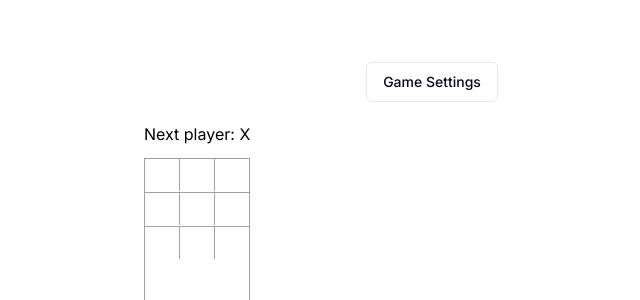
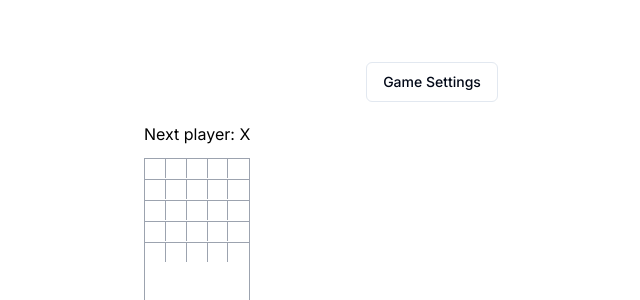
Before and after one commit to hirotada-t/react-apps, a Next.js app in the folder src/: page /tic-tac-toe in a window 1280 px wide. Shown: the part 114-414 px from the top of the page, without its empty margins (208-848 px from the left). Built offline with nearby package versions, Linux system fonts and the light colour scheme.

Commit message:
put player mark in cell

```diff
--- a/src/app/tic-tac-toe/components/Board.tsx
+++ b/src/app/tic-tac-toe/components/Board.tsx
@@ -30,10 +30,9 @@ export default function Board() {
           const border_b = i === boardSize - 1 ? '' : 'border-b';
           return (
             <div className={`${border_b} border-gray-400 grid grid-cols-${boardSize}`} key={i}>
-              {cols.map((data, j) => {
-                const cell = data === null ? '' : PLAYERS[data];
+              {cols.map((_, j) => {
                 const border_r = j === boardSize - 1 ? '' : 'border-r';
-                return <Square cell={cell} key={j} className={`${border_r} border-gray-400 w-full`} />
+                return <Square key={j} className={`${border_r} border-gray-400 w-full`} />
               })}
             </div>
           )
--- a/src/app/tic-tac-toe/components/Square.tsx
+++ b/src/app/tic-tac-toe/components/Square.tsx
@@ -7,27 +7,31 @@ type cellSize = {
   height: string;
 } | {};
 
-export default function Square({ cell, className }: Readonly<{ cell: string, className:string }>) {
-  const [cellSize, setCellSize] = useState<cellSize>({});
+export default function Square({ className }: Readonly<{className:string }>) {
+  const [cellStyle, setCellStyle] = useState<cellSize>({});
+  const [disabled, setDisabled] = useState<boolean>(false);
+  const [cell, setCell] = useState<string>('');
 
-  const disabled = cell !== '';
   const cellElm = useRef<HTMLButtonElement>(null);
+  const turn = useSelector((state: { ticTacToe: { turn: number } }) => state.ticTacToe.turn);
 
   const onCellClick = () => {
+    setDisabled(true);
+    setCell(turn % 2 === 0 ? 'X' : 'O');
     store.dispatch({ type: 'ticTacToe/updateGame', payload: cell });
   }
 
   useEffect(() => {
-    console.log(cellElm.current?.clientWidth);
     const width = '100%';
     const height = cellElm.current?.clientWidth + 'px';
-    setCellSize({ width, height });
+    const fontSize = (cellElm.current?.clientWidth || 0) / 2 + 'px';
+    setCellStyle({ width, height, fontSize });
   }, []);
 
   return (
     <button
       onClick={onCellClick}
-      style={cellSize}
+      style={cellStyle}
       disabled={disabled}
       ref={cellElm}
       className={className}
--- a/src/app/tic-tac-toe/slice.ts
+++ b/src/app/tic-tac-toe/slice.ts
@@ -4,9 +4,9 @@ import { GameResultArr } from "./types";
 const ticTacToeSlice = createSlice({
   name: "ticTacToe",
   initialState: {
-    game: <GameResultArr>Array(9).fill(null),
+    game: <GameResultArr>Array(25).fill(null),
     turn: 0,
-    boardSize: 3,
+    boardSize: 5,
     history: <GameResultArr[]>[],
   },
   reducers: {
@@ -21,7 +21,6 @@ const ticTacToeSlice = createSlice({
       state.turn = turn + 1;
       state.game = game;
       state.history = [...history, game];
-
     },
   },
 });
```
